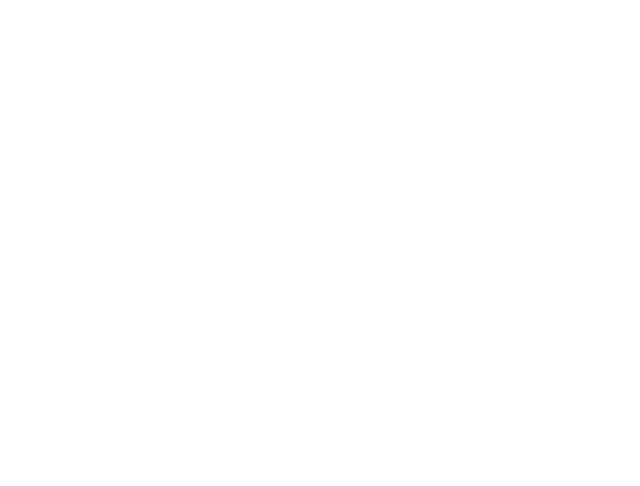
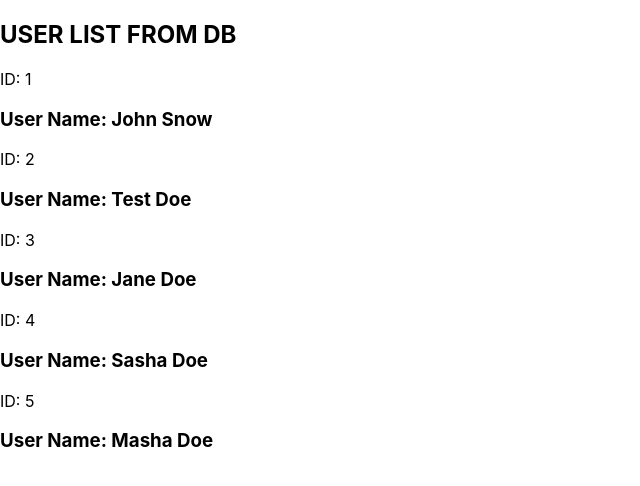
Before and after one commit to fccourses/fe-react-app, a React (Create React App) app: page / in a window 1280 px wide. Shown: the top 486 px of the page, without its empty margins (0-640 px from the left). Built offline with nearby package versions, Linux system fonts and the light colour scheme.

Commit message:
Add UserList

```diff
--- a/src/App.js
+++ b/src/App.js
@@ -1,8 +1,13 @@
 import React, { Component } from 'react';
 import './App.css';
+import UserList from './components/UserList';
 
 function App(props) {
-  return <> </>;
+  return (
+    <>
+      <UserList />
+    </>
+  );
 }
 
 export default App;
--- /dev/null
+++ b/src/components/UserList/UserCard/index.jsx
@@ -0,0 +1,15 @@
+const UserCard = (props) => {
+  const {
+    user: { id, firstName, lastName },
+  } = props;
+  return (
+    <article>
+      <p>ID: {id}</p>
+      <h1>
+        User Name: {firstName} {lastName}
+      </h1>
+    </article>
+  );
+};
+
+export default UserCard;
--- /dev/null
+++ b/src/components/UserList/index.jsx
@@ -0,0 +1,53 @@
+import React, { Component } from 'react';
+import UserCard from './UserCard';
+
+const usersDB = [
+  {
+    id: 1,
+    firstName: 'John',
+    lastName: 'Snow',
+  },
+  {
+    id: 2,
+    firstName: 'Test',
+    lastName: 'Doe',
+  },
+  {
+    id: 3,
+    firstName: 'Jane',
+    lastName: 'Doe',
+  },
+  {
+    id: 4,
+    firstName: 'Sasha',
+    lastName: 'Doe',
+  },
+  {
+    id: 5,
+    firstName: 'Masha',
+    lastName: 'Doe',
+  },
+];
+
+class UserList extends Component {
+  constructor(props) {
+    super(props);
+    this.state = {
+      users: usersDB,
+    };
+  }
+
+  mapUser = (user) => <UserCard key={user.id} user={user} />;
+
+  render() {
+    const { users } = this.state;
+    return (
+      <section>
+        <h1>USER LIST FROM DB</h1>
+        {users.map(this.mapUser)}
+      </section>
+    );
+  }
+}
+
+export default UserList;
```
